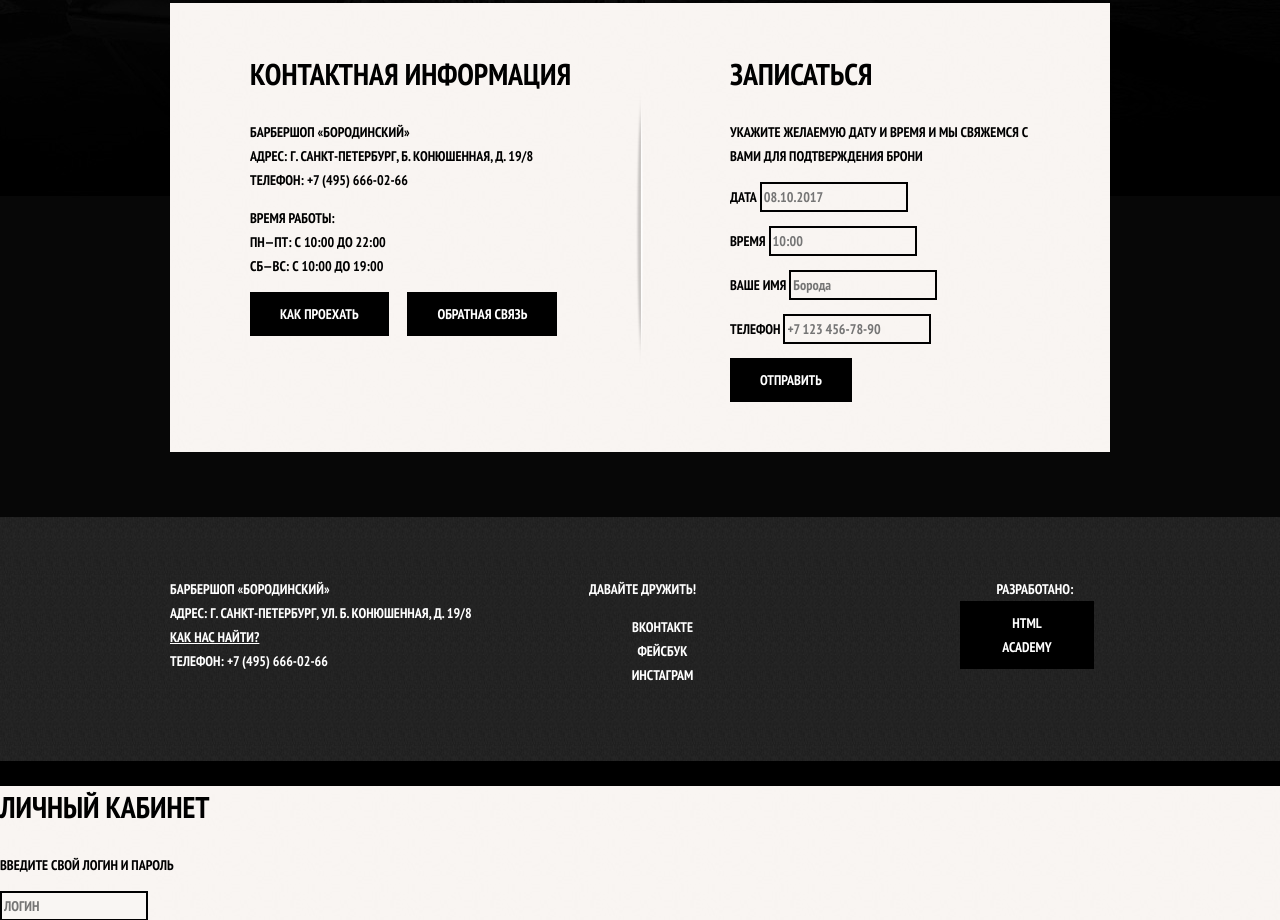
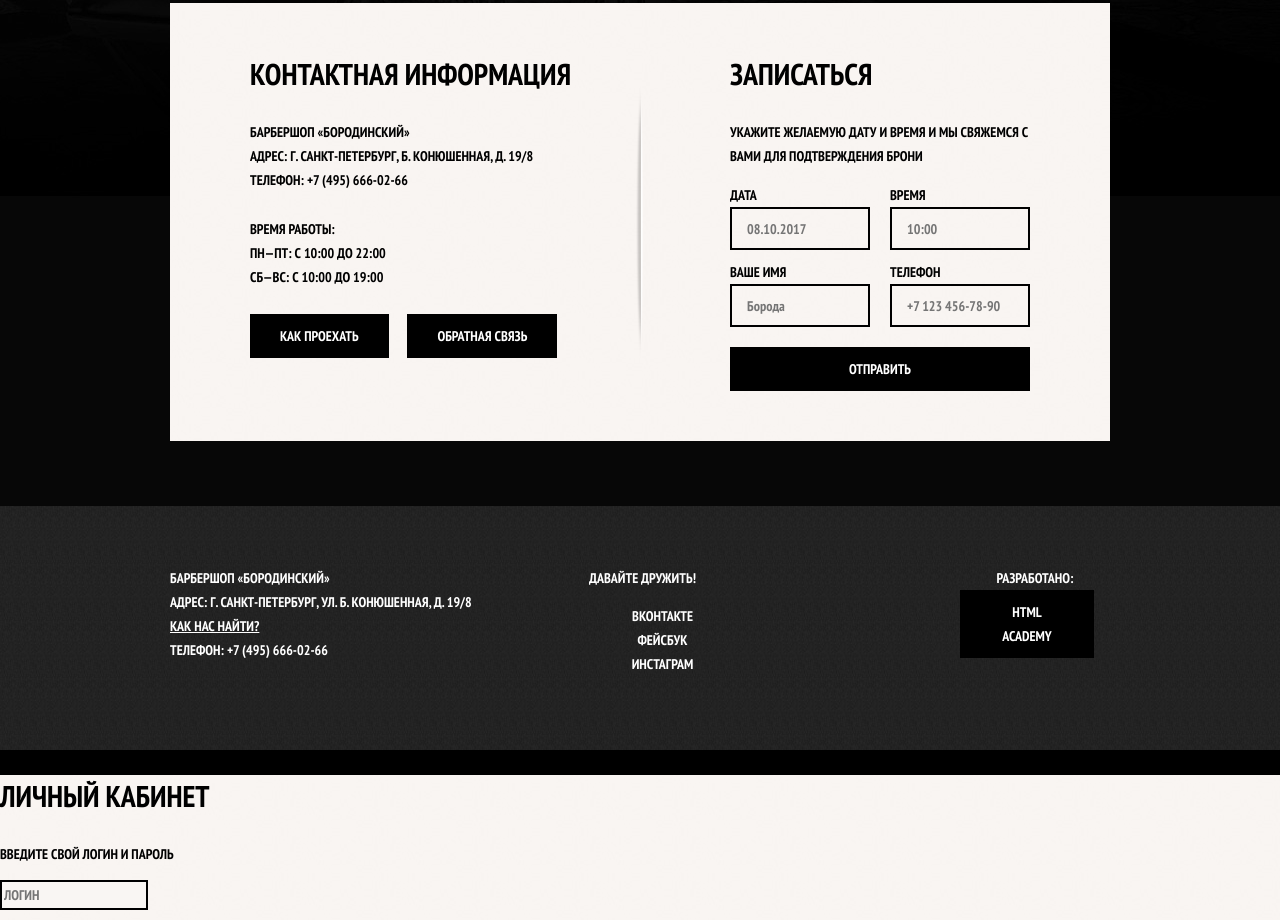
Before and after one commit to fura-ak/academy, a plain HTML site: page index.html in a window 1280 px wide. Shown: the part 1073-1993 px from the top of the page. Drawn offline with Linux system fonts and the light colour scheme.

Commit message:
contacts

```diff
--- a/css/style.css
+++ b/css/style.css
@@ -242,15 +242,6 @@ input[type="radio"].visually-hidden {
 
 .gallery-button-next {
     right: 0;
-}
-
-
-
-.appointment-item input {
-    font: inherit;
-
-    background-color: transparent;
-    border: 2px solid #000000;
 }
 
 .appointment-item input:focus {
@@ -566,9 +557,53 @@ input[type="radio"].visually-hidden {
     width: 380px;
 
 }
+.contacts p {
+    margin: 0;
+    margin-bottom: 25px;
+}
+
+
 
 .appointment {
     width: 300px;
+}
+
+.appointment-info {
+    margin: 0;
+    margin-bottom: 15px;
+}
+.appointment-form {
+    display: flex;
+    flex-wrap: wrap;
+    justify-content: space-between;
+}
+.appointment-item {
+    width: 140px;
+    margin: 0;
+    margin-bottom: 10px;
+}
+.intment-item label {
+    display: block;
+    margin-bottom: 9px;
+    margin-left: 15px;
+}
+.appointment-item input {
+    box-sizing: border-box;
+    width: 140px;
+    padding-top: 8px;
+    padding-left: 15px;
+    padding-right: 15px;
+    padding-bottom: 7px;
+    font: inherit;
+
+    background-color: transparent;
+    border: 2px solid #000000;
+}
+
+.appointment .button {
+    margin-top: 10px;
+    margin-right: 0;
+    width: 100%;
 }
 
 .page-title {
--- a/index.html
+++ b/index.html
@@ -99,7 +99,7 @@
     <section class="appointment">
         <h2>Записаться</h2>
         <p class="appointment-info">УКАЖИТЕ ЖЕЛАЕМУЮ ДАТУ И ВРЕМЯ И МЫ СВЯЖЕМСЯ С ВАМИ ДЛЯ ПОДТВЕРЖДЕНИЯ БРОНИ</p>
-        <form action="http://echo.htmlacademy.ru" method="post" class="appoitment-form">
+        <form action="http://echo.htmlacademy.ru" method="post" class="appointment-form">
             <p class="appointment-item">
                 <label for="appointment-date">Дата</label>
                     <input id="appointment-date" type="text" name="data" value="" placeholder="08.10.2017">
```
